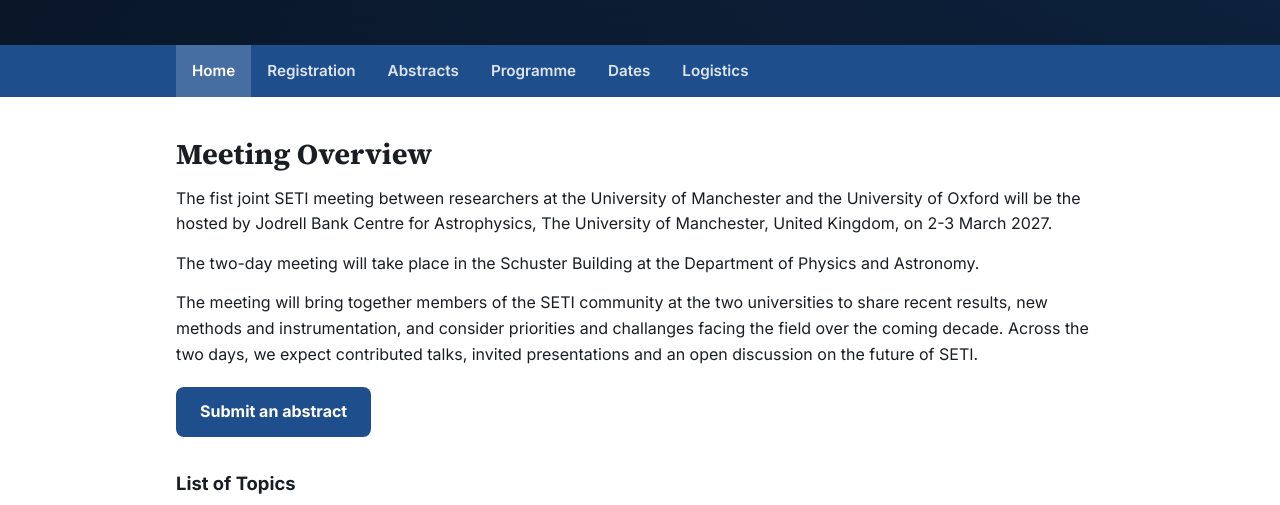
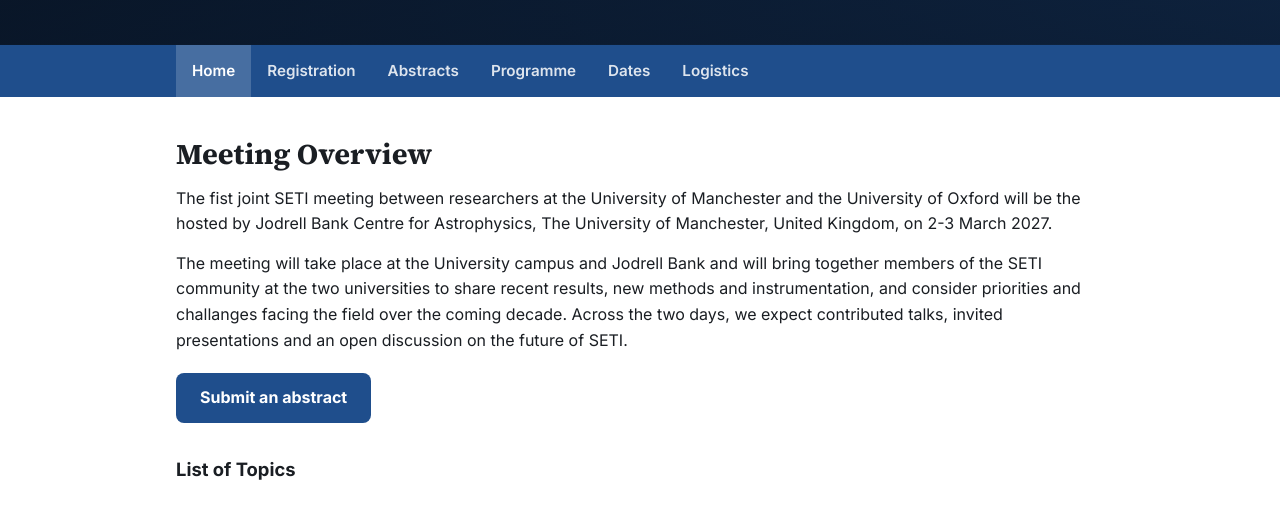
Before and after one commit to kelvinwandia/manchester_oxford_seti_meeting, a plain HTML site: page index.html in a window 1280 px wide. Shown: the part 218-723 px from the top of the page. Drawn offline with Linux system fonts and the light colour scheme.

Commit message:
Updated website

```diff
--- a/index.html
+++ b/index.html
@@ -17,8 +17,8 @@
 <main class="wrap">
 <h2>Meeting Overview</h2>
 <p>The fist joint SETI meeting between researchers at the University of Manchester and the University of Oxford will be the hosted by Jodrell Bank Centre for Astrophysics, The University of Manchester, United Kingdom, on 2-3 March 2027.</p>
-<p>The two-day meeting will take place in the Schuster Building at the Department of Physics and Astronomy.</p>
-<p>The meeting will bring together members of the SETI community at the two universities to share recent results, new methods and instrumentation, and consider priorities and challanges facing the field over the coming decade. Across the two days, we expect contributed talks, invited presentations and an open discussion on the future of SETI.</p>
+<!-- <p>The two-day meeting will take place in the Schuster Building at the Department of Physics and Astronomy.</p> -->
+<p>The meeting will take place at the University campus and Jodrell Bank and will bring together members of the SETI community at the two universities to share recent results, new methods and instrumentation, and consider priorities and challanges facing the field over the coming decade. Across the two days, we expect contributed talks, invited presentations and an open discussion on the future of SETI.</p>
 <a class="btn" href="abstracts.html">Submit an abstract</a>
 
 <h3>List of Topics</h3>
```
